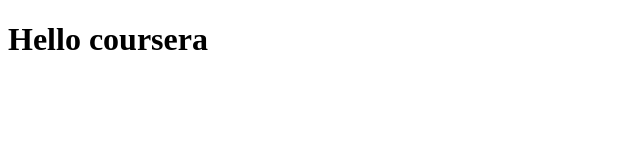
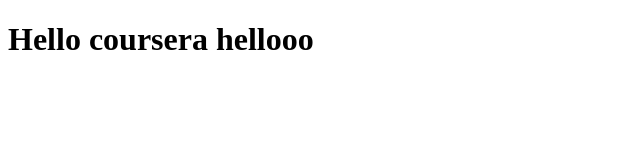
Before and after one commit to AdarshSingh1090/coursera-test, a plain HTML site: page index.html in a window 1280 px wide. Shown: the whole page, without its empty margins (0-640 px from the left). Drawn offline with Linux system fonts and the light colour scheme.

Commit message:
New change added.

```diff
--- a/index.html
+++ b/index.html
@@ -4,6 +4,6 @@
 	<title>Hello coursera</title>
 </head>
 <body>
-<h1>Hello coursera</h1>
+<h1>Hello coursera hellooo</h1>
 </body>
 </html>
```
